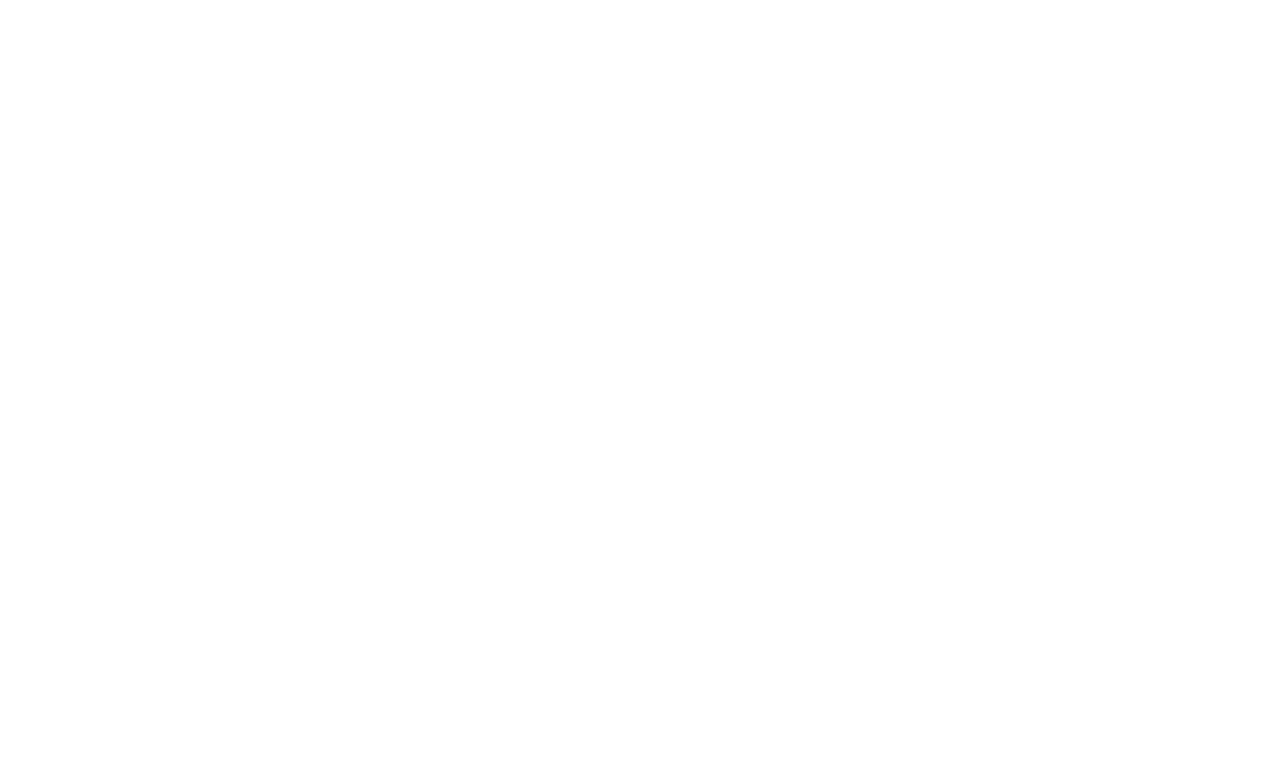
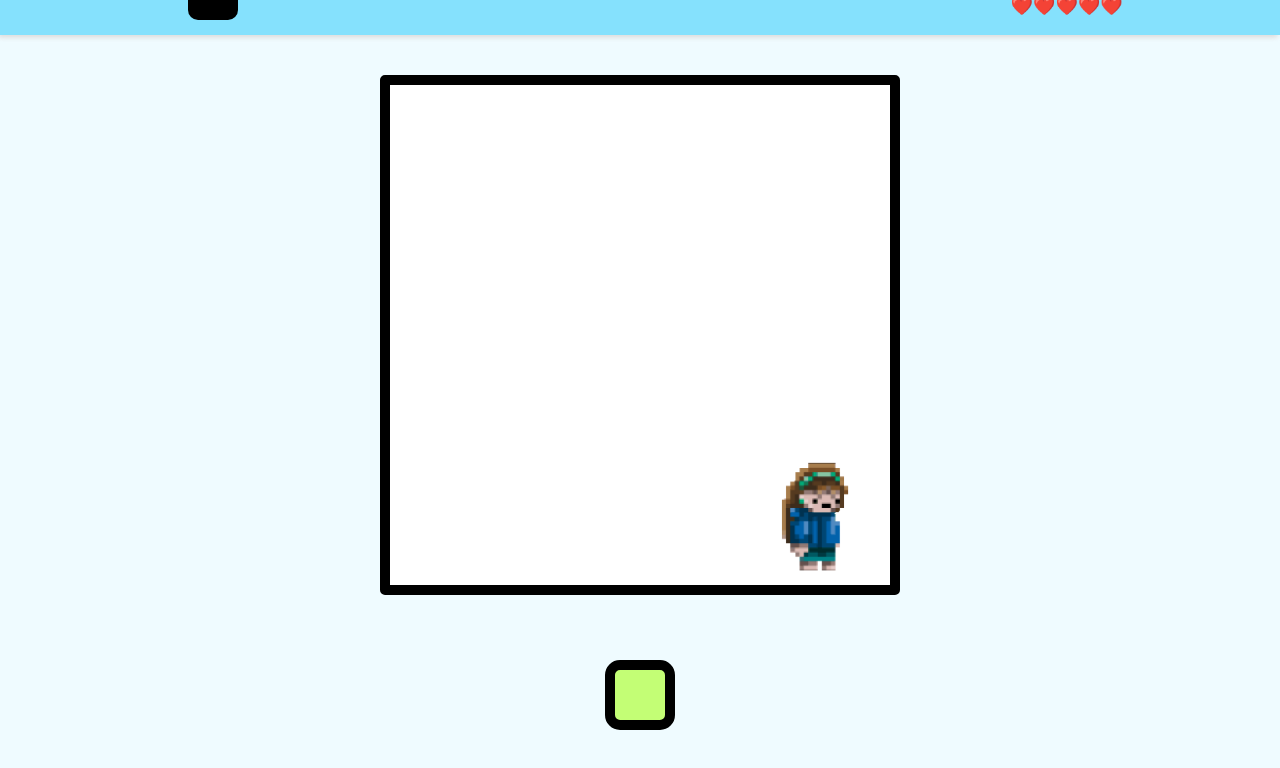
Before and after one commit to Miguel-Dias-112/EternalJump, a React (Vite) app: page /singleplayer/fase1 in a window 1280 px wide. Before the commit this address had no page. Shown: the top 768 px of the page. Built offline with nearby package versions, Linux system fonts and the light colour scheme.

Commit message:
seleciona fases

```diff
--- a/src/App.jsx
+++ b/src/App.jsx
@@ -19,7 +19,9 @@ function App() {
       <BrowserRouter>
         <Routes>
           <Route path="/" index element={<StartScreen />} />
-          <Route path="/singleplayer" element={<SinglePlayerGame />} />
+          <Route path="/singleplayer/fase1" element={<SinglePlayerGame fase={1} />} />
+          <Route path="/singleplayer/fase2" element={<SinglePlayerGame fase={2} />} />
+
         </Routes>
       </BrowserRouter>
     </>
--- a/src/Componentes/SingleplayerGame/Player/Player.jsx
+++ b/src/Componentes/SingleplayerGame/Player/Player.jsx
@@ -1,7 +1,6 @@
 import { useId, useState } from 'react'
 import './Player.css'
 import sprite from '../../../Assets/dancing2.gif'
-import alert from '../../../Assets/Alert.png'
 import morre from '../../../Assets/caindo.gif'
 
 
@@ -22,8 +21,12 @@ class Player extends React.Component {
     let p =document.querySelector('#x')
     p.innerHTML=''
     let img = document.createElement('img')
+    let url = "./.."+anim;
+    let cleanUrl = url.split('?')[0];
+
+    img.src = cleanUrl
     p.appendChild(img)
-    img.src = './'+anim
+
 
   }
   componentDidUpdate() {
--- a/src/Componentes/SingleplayerGame/SinglePlayer.jsx
+++ b/src/Componentes/SingleplayerGame/SinglePlayer.jsx
@@ -1,7 +1,6 @@
 import React, { Component } from 'react';
 import './SinglePlayer.css';
 import Player from './Player/Player';
-import sprite from '../../Assets/sprite.png';
 import michael from '../../Sons/michael.mp3';
 import musica from '../../Sons/musica8bitSemCopyRight.mp3';
 import getFase from '../../Data/Fases';
@@ -35,7 +34,7 @@ class SinglePlayerGame extends Component {
 
     this.interval = setInterval( () => {
 
-      const intervalo = getFase(1).intervalos // array com a sequencia de botoões
+      const intervalo = getFase(this.props.fase).intervalos // array com a sequencia de botoões
 
         this.setState({ contadorTempo: this.state.contadorTempo + 1 });
         let contador = this.state.contadorTempo;
--- a/src/Data/Fases.js
+++ b/src/Data/Fases.js
@@ -22,7 +22,8 @@ const fases ={
             [1,2,1],[2,1,1],[1,1,2],
             [1,2,1],[2,1,1],[1,1,2],
           ]
-    }
+    },
+    2: {intervalos:[[0,0,0],[1,1,1]]}
 }
 function getFase(fase){
     return fases[fase];
```
